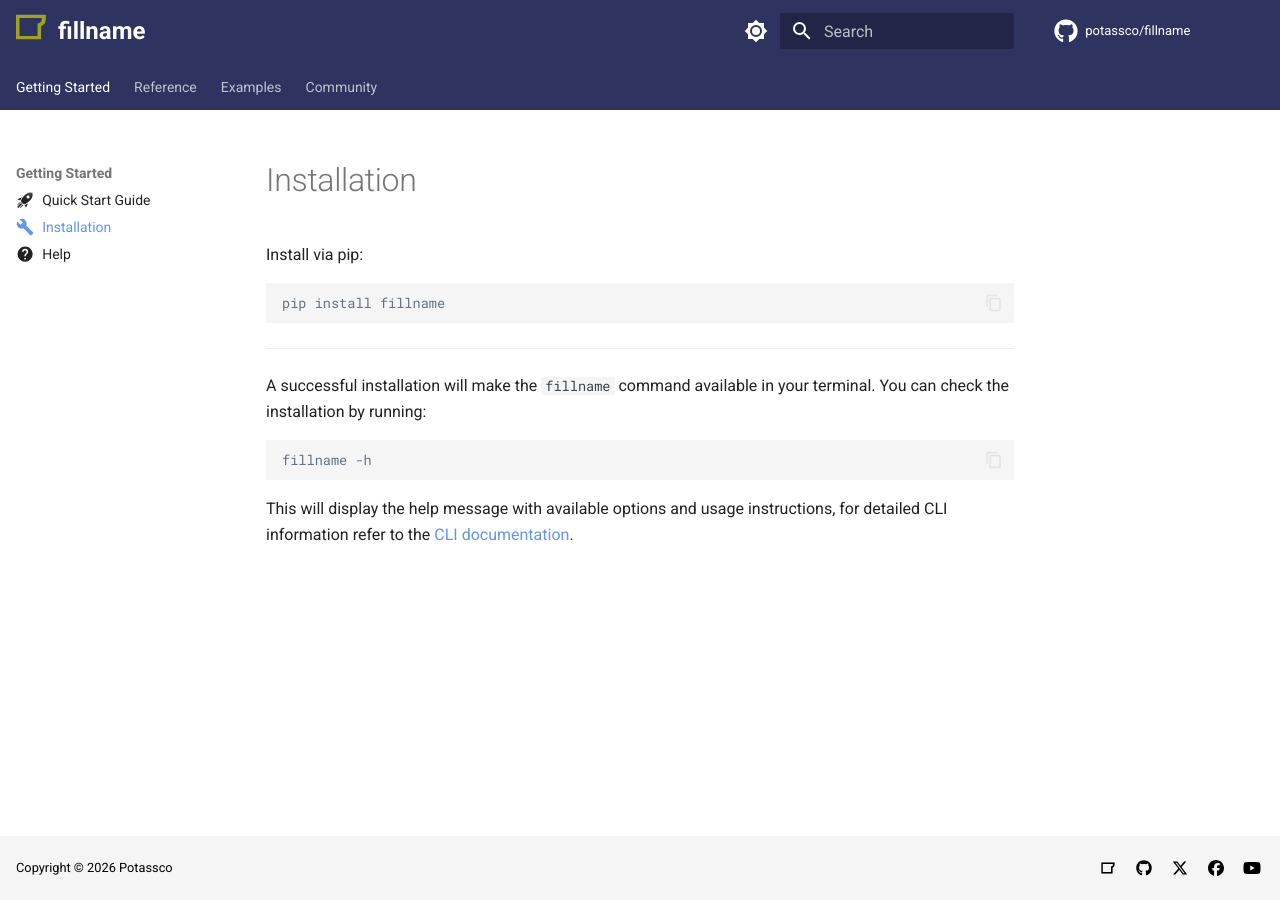
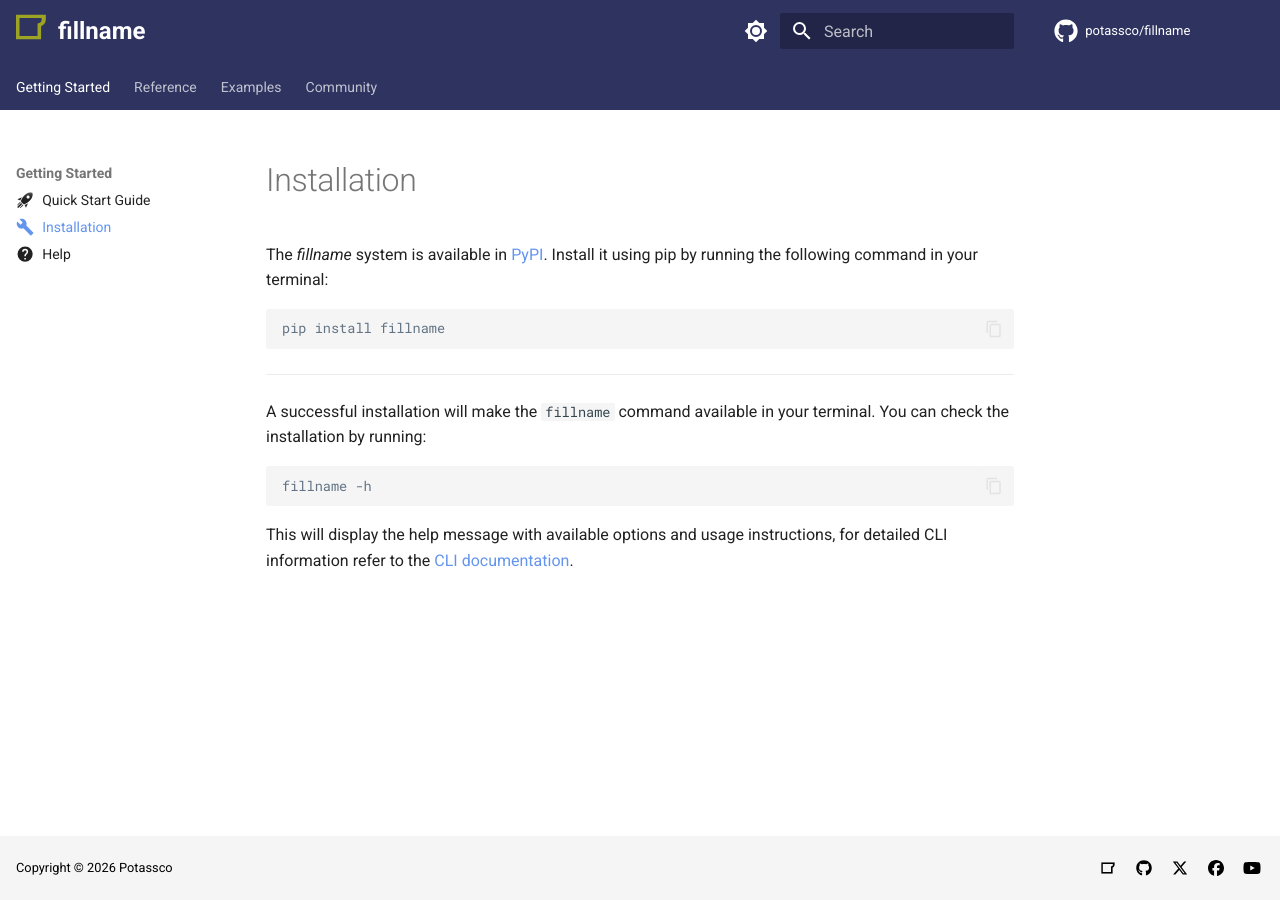
Before and after one commit to potassco/python-project-template, an MkDocs documentation site: the page built from docs/use/installation.md, in a window 1280 px wide. Built offline with MkDocs 1.6.1 and Material for MkDocs 9.7.7, drawn with Linux system fonts in a browser that asks for light colours; comment, search, counter and statistics services are not loaded.

Commit message:
Link to pypi

````diff
--- a/docs/use/installation.md
+++ b/docs/use/installation.md
@@ -4,7 +4,8 @@ icon: "material/wrench"
 
 # Installation
 
-Install via pip:
+The *fillname* system is available in [PyPI](https://pypi.org/project/fillname/).
+Install it using pip by running the following command in your terminal:
 
 ```console
 pip install fillname
````
